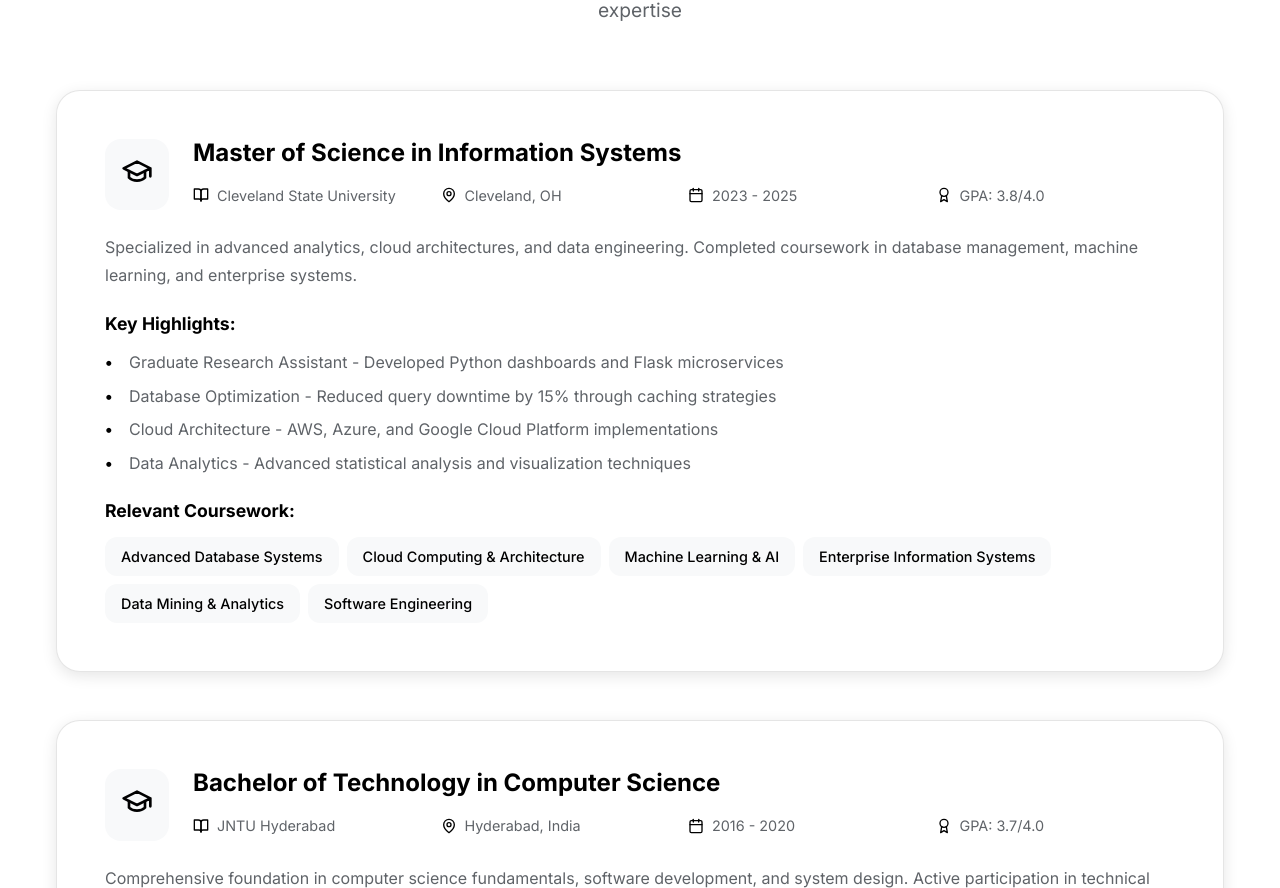
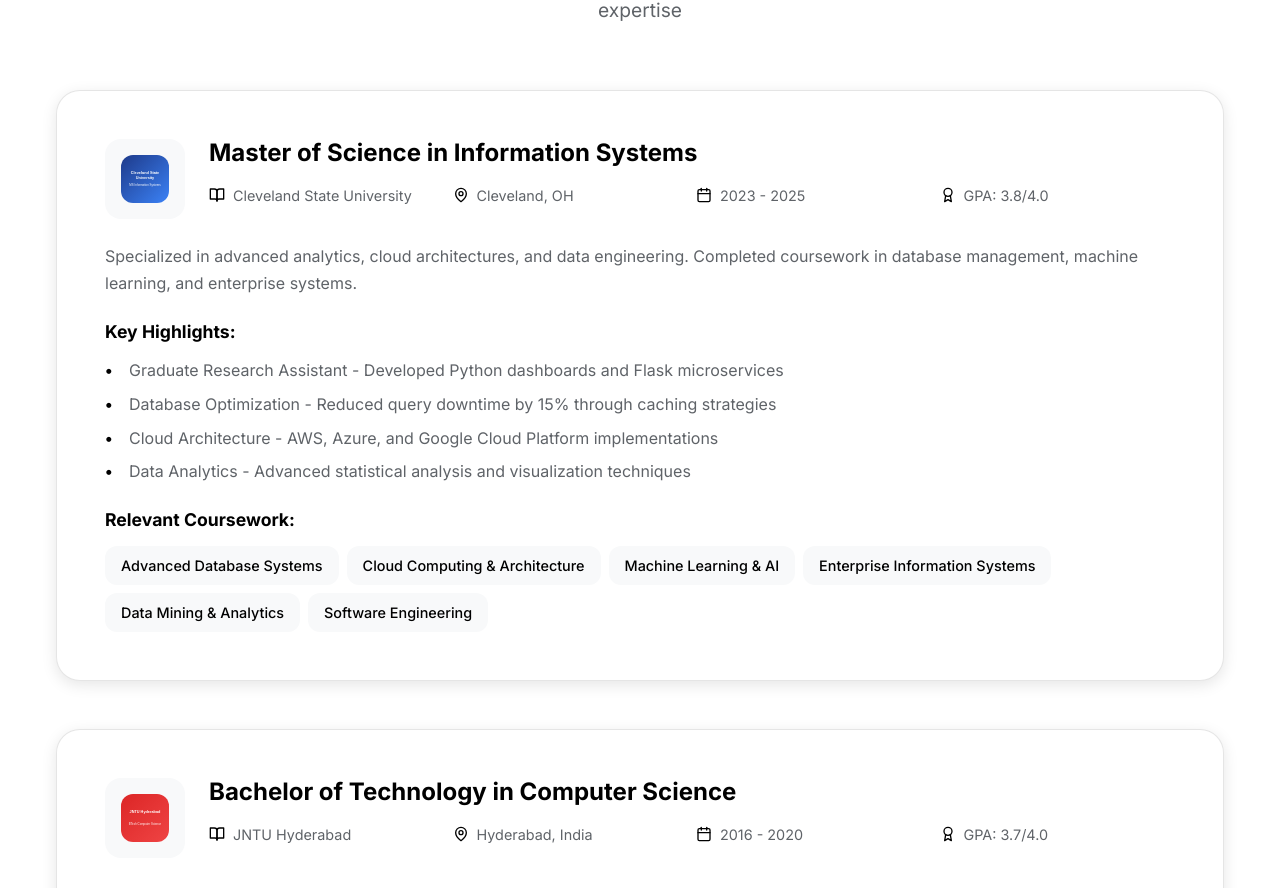
Before and after one commit to saitarunreddye/saitarun, a React (Create React App) app: page / in a window 1280 px wide. Shown: the part 11112-12000 px from the top of the page. Built offline with nearby package versions, Linux system fonts and the light colour scheme.

Commit message:
Add Python Full Stack Developer certification and college logos to Education section

```diff
--- /dev/null
+++ b/create-college-logos.html
@@ -0,0 +1,129 @@
+<!DOCTYPE html>
+<html lang="en">
+<head>
+    <meta charset="UTF-8">
+    <meta name="viewport" content="width=device-width, initial-scale=1.0">
+    <title>College Logo Generator</title>
+    <style>
+        body {
+            font-family: Arial, sans-serif;
+            display: flex;
+            justify-content: center;
+            align-items: center;
+            min-height: 100vh;
+            margin: 0;
+            background: #f0f0f0;
+        }
+        .logo-container {
+            display: flex;
+            gap: 20px;
+            flex-wrap: wrap;
+        }
+        .logo {
+            width: 200px;
+            height: 200px;
+            background: white;
+            border-radius: 15px;
+            display: flex;
+            flex-direction: column;
+            align-items: center;
+            justify-content: center;
+            box-shadow: 0 4px 15px rgba(0,0,0,0.1);
+            text-align: center;
+            padding: 20px;
+        }
+        .logo h2 {
+            margin: 0 0 10px 0;
+            font-size: 18px;
+            color: #333;
+        }
+        .logo p {
+            margin: 0;
+            font-size: 14px;
+            color: #666;
+        }
+        .csu {
+            background: linear-gradient(135deg, #1e3a8a, #3b82f6);
+            color: white;
+        }
+        .jntu {
+            background: linear-gradient(135deg, #dc2626, #ef4444);
+            color: white;
+        }
+        .download-btn {
+            margin-top: 10px;
+            padding: 8px 16px;
+            background: #333;
+            color: white;
+            border: none;
+            border-radius: 5px;
+            cursor: pointer;
+        }
+        .download-btn:hover {
+            background: #555;
+        }
+    </style>
+</head>
+<body>
+    <div class="logo-container">
+        <div class="logo csu">
+            <h2>Cleveland State University</h2>
+            <p>MS Information Systems</p>
+            <button class="download-btn" onclick="downloadLogo('csu')">Download CSU Logo</button>
+        </div>
+        <div class="logo jntu">
+            <h2>JNTU Hyderabad</h2>
+            <p>BTech Computer Science</p>
+            <button class="download-btn" onclick="downloadLogo('jntu')">Download JNTU Logo</button>
+        </div>
+    </div>
+
+    <script>
+        function downloadLogo(type) {
+            const canvas = document.createElement('canvas');
+            const ctx = canvas.getContext('2d');
+            canvas.width = 200;
+            canvas.height = 200;
+
+            if (type === 'csu') {
+                // CSU gradient
+                const gradient = ctx.createLinearGradient(0, 0, 200, 200);
+                gradient.addColorStop(0, '#1e3a8a');
+                gradient.addColorStop(1, '#3b82f6');
+                ctx.fillStyle = gradient;
+                ctx.fillRect(0, 0, 200, 200);
+
+                // Text
+                ctx.fillStyle = 'white';
+                ctx.font = 'bold 16px Arial';
+                ctx.textAlign = 'center';
+                ctx.fillText('Cleveland State', 100, 80);
+                ctx.fillText('University', 100, 100);
+                ctx.font = '12px Arial';
+                ctx.fillText('MS Information Systems', 100, 130);
+            } else {
+                // JNTU gradient
+                const gradient = ctx.createLinearGradient(0, 0, 200, 200);
+                gradient.addColorStop(0, '#dc2626');
+                gradient.addColorStop(1, '#ef4444');
+                ctx.fillStyle = gradient;
+                ctx.fillRect(0, 0, 200, 200);
+
+                // Text
+                ctx.fillStyle = 'white';
+                ctx.font = 'bold 16px Arial';
+                ctx.textAlign = 'center';
+                ctx.fillText('JNTU Hyderabad', 100, 80);
+                ctx.font = '12px Arial';
+                ctx.fillText('BTech Computer Science', 100, 130);
+            }
+
+            // Download
+            const link = document.createElement('a');
+            link.download = `${type}-logo.png`;
+            link.href = canvas.toDataURL();
+            link.click();
+        }
+    </script>
+</body>
+</html>
--- a/src/components/Education.tsx
+++ b/src/components/Education.tsx
@@ -1,7 +1,7 @@
 import React from 'react';
 import { motion } from 'framer-motion';
 import { useInView } from 'react-intersection-observer';
-import { GraduationCap, Calendar, MapPin, Award, BookOpen, Users } from 'lucide-react';
+import { GraduationCap, Calendar, MapPin, Award, BookOpen, Users, Code } from 'lucide-react';
 
 const Education: React.FC = () => {
   const [ref, inView] = useInView({
@@ -17,6 +17,7 @@ const Education: React.FC = () => {
       location: "Cleveland, OH",
       duration: "2023 - 2025",
       gpa: "3.8/4.0",
+      logo: "/images/csu-logo.svg",
       description: "Specialized in advanced analytics, cloud architectures, and data engineering. Completed coursework in database management, machine learning, and enterprise systems.",
       highlights: [
         "Graduate Research Assistant - Developed Python dashboards and Flask microservices",
@@ -39,6 +40,7 @@ const Education: React.FC = () => {
       location: "Hyderabad, India",
       duration: "2016 - 2020",
       gpa: "3.7/4.0",
+      logo: "/images/jntu-logo.svg",
       description: "Comprehensive foundation in computer science fundamentals, software development, and system design. Active participation in technical clubs and hackathons.",
       highlights: [
         "Technical Lead - Led development team for college project management system",
@@ -75,6 +77,12 @@ const Education: React.FC = () => {
       issuer: "Microsoft",
       year: "2023",
       icon: Award
+    },
+    {
+      name: "Python Full Stack Developer",
+      issuer: "Professional Certification",
+      year: "2023",
+      icon: Code
     },
     {
       name: "Certified Scrum Master (CSM)",
@@ -126,7 +134,24 @@ const Education: React.FC = () => {
               <div className="education-card glass">
                 <div className="education-header">
                   <div className="education-icon">
-                    <GraduationCap size={32} />
+                    {education.logo ? (
+                      <img
+                        src={process.env.PUBLIC_URL + education.logo}
+                        alt={`${education.institution} logo`}
+                        className="institution-logo"
+                        onError={(e) => {
+                          // Fallback to icon if logo fails to load
+                          e.currentTarget.style.display = 'none';
+                          const fallback = e.currentTarget.nextElementSibling as HTMLElement;
+                          if (fallback) {
+                            fallback.style.display = 'flex';
+                          }
+                        }}
+                      />
+                    ) : null}
+                    <div className="education-icon-fallback" style={{ display: education.logo ? 'none' : 'flex' }}>
+                      <GraduationCap size={32} />
+                    </div>
                   </div>
                   <div className="education-info">
                     <h3 className="education-degree">{education.degree}</h3>
--- a/src/index.css
+++ b/src/index.css
@@ -3654,6 +3654,27 @@ section {
   padding: var(--space-md);
   border-radius: var(--radius-xl);
   flex-shrink: 0;
+  position: relative;
+  width: 80px;
+  height: 80px;
+  display: flex;
+  align-items: center;
+  justify-content: center;
+}
+
+.institution-logo {
+  width: 100%;
+  height: 100%;
+  object-fit: contain;
+  border-radius: var(--radius-lg);
+}
+
+.education-icon-fallback {
+  display: flex;
+  align-items: center;
+  justify-content: center;
+  width: 100%;
+  height: 100%;
 }
 
 .education-info {
```
Also changed, not shown: public/images/csu-logo.svg (added), public/images/jntu-logo.svg (added).
